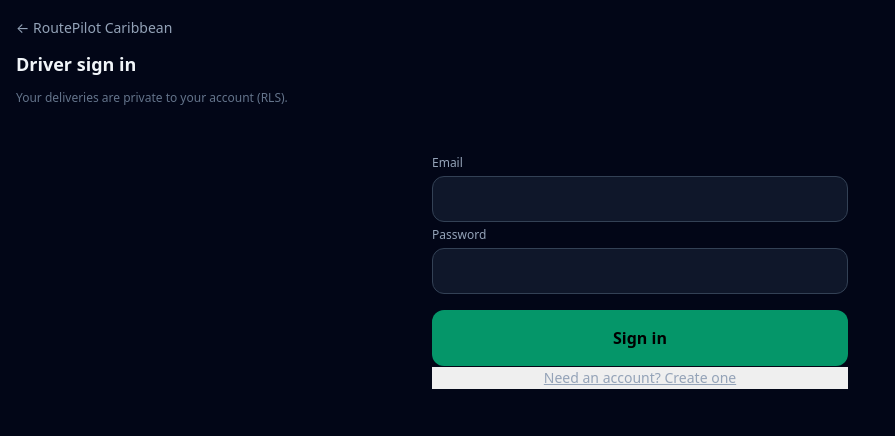
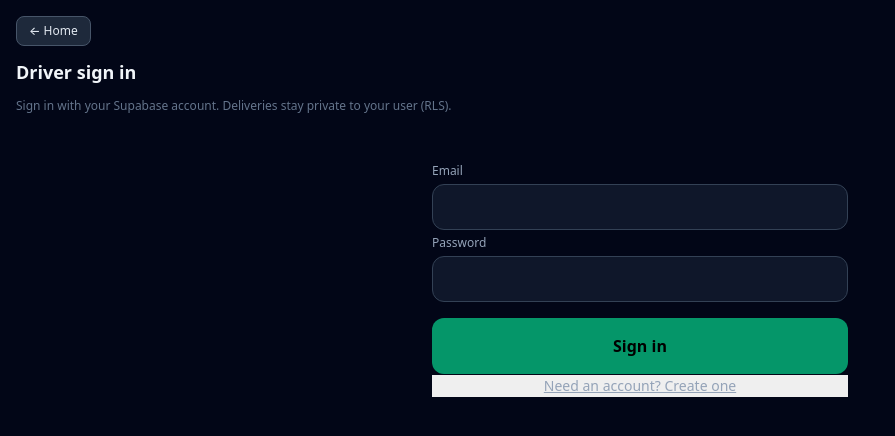
Before and after one commit to bloodpaladin/DeliOS, a React (Vite) app: page /sign-in in a window 1280 px wide. Shown: the top 436 px of the page, without its empty margins (0-895 px from the left). Built offline with nearby package versions, Linux system fonts and the light colour scheme; no server answers.

Commit message:
Add Back button on import, active delivery, and sign-in screens

```diff
--- /dev/null
+++ b/src/components/BackButton.tsx
@@ -0,0 +1,41 @@
+/**
+ * In-app back control. Does not affect Supabase auth.
+ */
+import { useNavigate } from 'react-router-dom';
+
+type Props = {
+  /** Fallback path when history is empty (default "/") */
+  fallback?: string;
+  label?: string;
+  className?: string;
+};
+
+export function BackButton({
+  fallback = '/',
+  label = 'Back',
+  className = '',
+}: Props) {
+  const navigate = useNavigate();
+
+  function onBack() {
+    // Prefer real browser history; fall back if user landed directly
+    if (window.history.length > 1) {
+      navigate(-1);
+    } else {
+      navigate(fallback, { replace: true });
+    }
+  }
+
+  return (
+    <button
+      type="button"
+      onClick={onBack}
+      className={
+        className ||
+        'rounded-lg bg-slate-800 border border-slate-600 px-3 py-1.5 text-xs font-medium text-slate-200'
+      }
+    >
+      ← {label}
+    </button>
+  );
+}
--- a/src/pages/ActiveDelivery.tsx
+++ b/src/pages/ActiveDelivery.tsx
@@ -12,6 +12,7 @@
 } from '../services/navigation';
 import { manualPinPosition } from '../services/geolocation';
 import { LogoutButton } from '../components/LogoutButton';
+import { BackButton } from '../components/BackButton';
 
 function formatKm(m: number): string {
   if (!m) return '—';
@@ -74,8 +75,10 @@
     <div className="min-h-screen bg-slate-950 text-slate-100 pb-32">
       <header className="sticky top-0 z-20 bg-slate-900/95 border-b border-slate-800 px-4 py-3">
         <div className="flex items-center justify-between gap-2">
-          <div>
-            <h1 className="text-lg font-semibold">
+          <div className="flex items-center gap-3 min-w-0">
+            <BackButton fallback="/" />
+            <div className="min-w-0">
+              <h1 className="text-lg font-semibold truncate">
                 {store.run?.run_name || 'Delivery run'}
               </h1>
               <p className="text-xs text-slate-400">
@@ -83,6 +86,7 @@
                 {store.stops.filter((s) => s.delivery_status === 'delivered').length}{' '}
                 delivered
               </p>
+            </div>
           </div>
           <div className="flex items-center gap-2 shrink-0">
             <Link to="/" className="text-xs text-slate-400 px-2 py-1">
--- a/src/pages/AuthPage.tsx
+++ b/src/pages/AuthPage.tsx
@@ -2,9 +2,10 @@
  * Sign-in / create-account screen for drivers.
  */
 import { useState, type FormEvent } from 'react';
-import { Link, Navigate, useNavigate, useSearchParams } from 'react-router-dom';
+import { Navigate, useNavigate, useSearchParams } from 'react-router-dom';
 import { useAuth } from '../auth/AuthContext';
 import { safeRedirectPath } from '../auth/safeRedirect';
+import { BackButton } from '../components/BackButton';
 
 type Mode = 'sign-in' | 'sign-up';
 
@@ -87,14 +88,14 @@
   return (
     <div className="min-h-screen bg-slate-950 text-slate-100 flex flex-col">
       <header className="px-4 py-4 border-b border-slate-800">
-        <Link to="/" className="text-sm text-slate-400">
-          ← RoutePilot Caribbean
-        </Link>
-        <h1 className="text-lg font-semibold mt-2">
+        <div className="flex items-center gap-3">
+          <BackButton fallback="/" label="Home" />
+        </div>
+        <h1 className="text-lg font-semibold mt-3">
           {mode === 'sign-in' ? 'Driver sign in' : 'Create driver account'}
         </h1>
         <p className="text-xs text-slate-500 mt-1">
-          Your deliveries are private to your account (RLS).
+          Sign in with your Supabase account. Deliveries stay private to your user (RLS).
         </p>
       </header>
 
--- a/src/pages/ImportRouteSheet.tsx
+++ b/src/pages/ImportRouteSheet.tsx
@@ -9,6 +9,7 @@
 import { persistImport } from '../services/importPersistence';
 import type { RowReviewDecision } from '../types/ocr';
 import { LogoutButton } from '../components/LogoutButton';
+import { BackButton } from '../components/BackButton';
 
 export function ImportRouteSheet() {
   const store = useImportStore();
@@ -152,11 +153,14 @@
     <div className="min-h-screen bg-slate-950 text-slate-100 pb-24">
       <header className="sticky top-0 z-20 bg-slate-900/95 border-b border-slate-800 px-4 py-3">
         <div className="flex items-start justify-between gap-3">
-          <div>
-            <h1 className="text-lg font-semibold tracking-tight">Import route sheet</h1>
-            <p className="text-xs text-slate-400 mt-0.5">
-              Step: <span className="text-emerald-400">{store.step}</span>
-            </p>
+          <div className="flex items-start gap-3 min-w-0">
+            <BackButton fallback="/" />
+            <div className="min-w-0">
+              <h1 className="text-lg font-semibold tracking-tight">Import route sheet</h1>
+              <p className="text-xs text-slate-400 mt-0.5">
+                Step: <span className="text-emerald-400">{store.step}</span>
+              </p>
+            </div>
           </div>
           <LogoutButton compact />
         </div>
```
Lines whose indentation alone changed are shown as unchanged.
